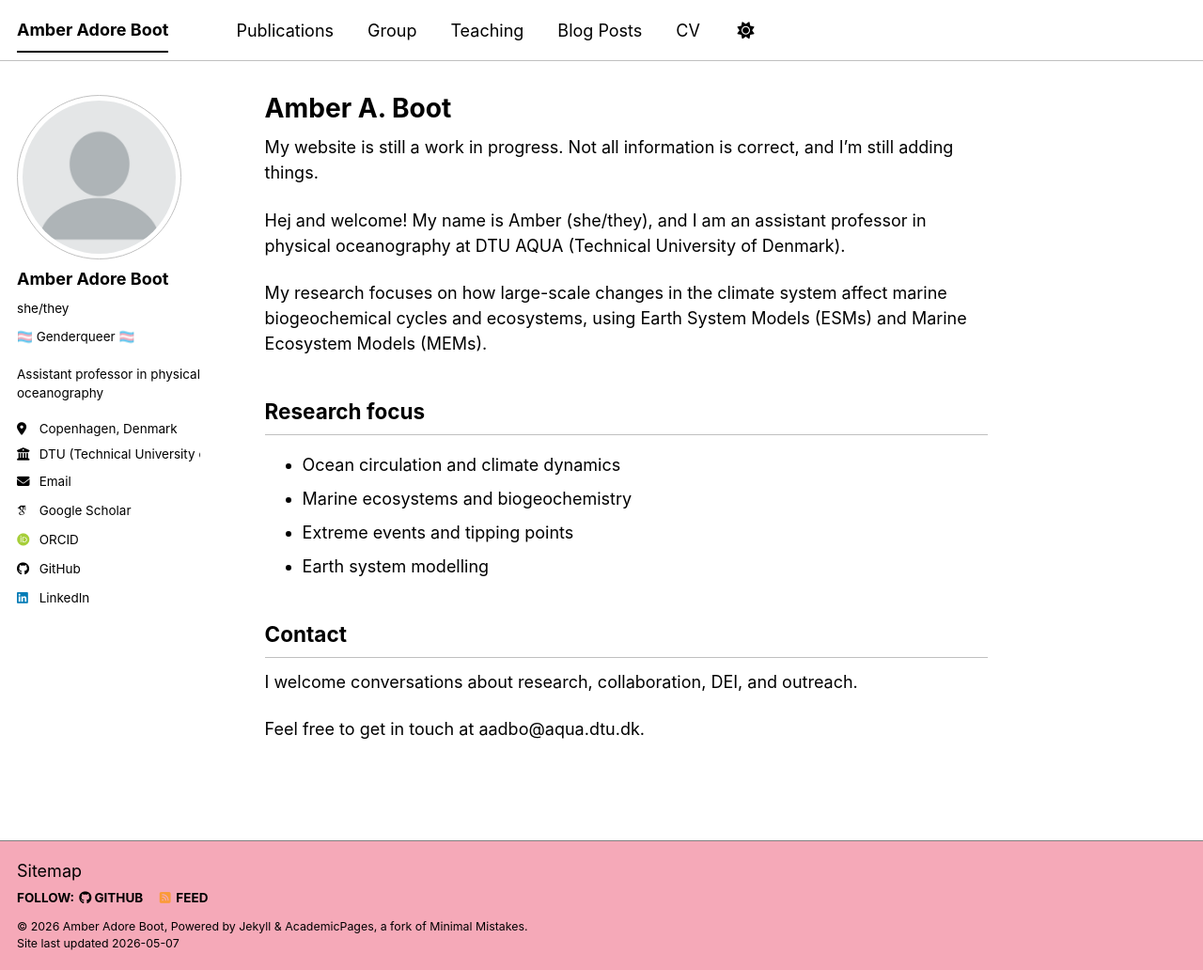
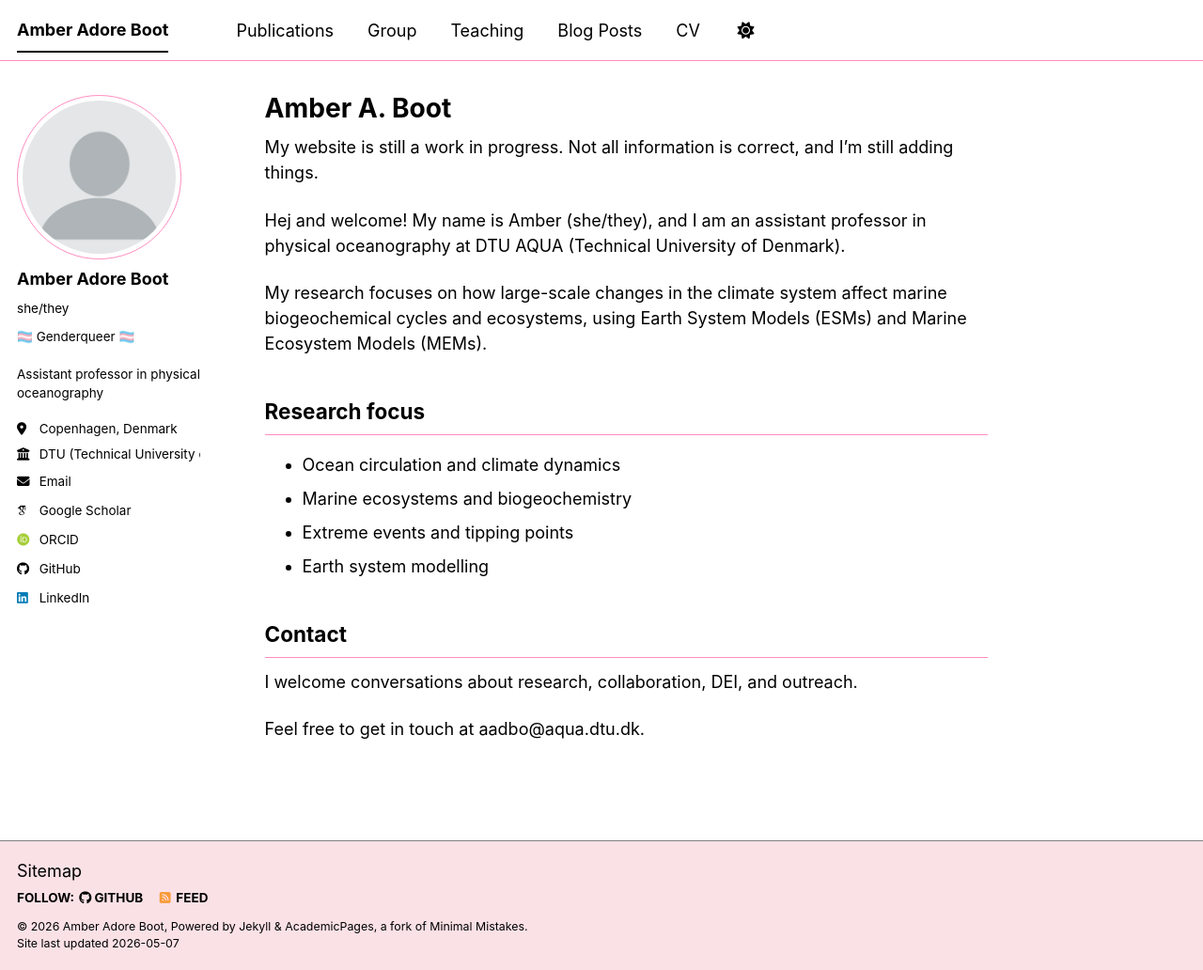
Before and after one commit to amber-adore-boot/amber-adore-boot.github.io, a Jekyll site: the page built from _pages/about.md, in a window 1280 px wide and 1032 px high. Shown: the whole window at 94% size. Built offline with Jekyll 4.4.1, drawn with Linux system fonts in a browser that asks for light colours; some web fonts are replaced; a script bundle is joined from its source files by our own code; library files that are not in the unit come from our copies.

Commit message:
Update _contrast_light.scss

```diff
--- a/_sass/theme/_contrast_light.scss
+++ b/_sass/theme/_contrast_light.scss
@@ -15,8 +15,8 @@ $text-muted                : #404040;
 $link                      : #0000ff;
 $link-dark                 : #0000cc;
 $link-light                : #3333ff;
-$footer                    : #F5A9B8;
-$border                    : #c0c0c0;
+$footer                    : #fae1e6;
+$border                    : #FE8CBF;
 $border-dark               : #808080;
 $selection-bg              : #b3d4fc;
 $selection-text            : #000000;
```
